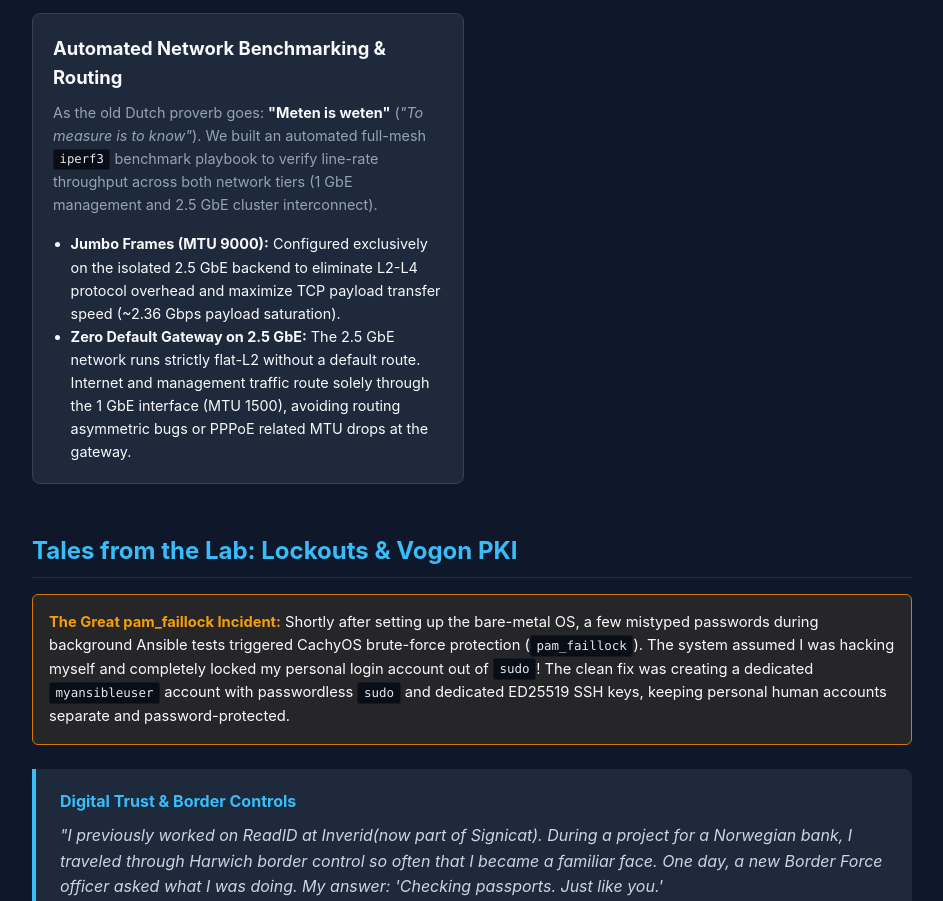
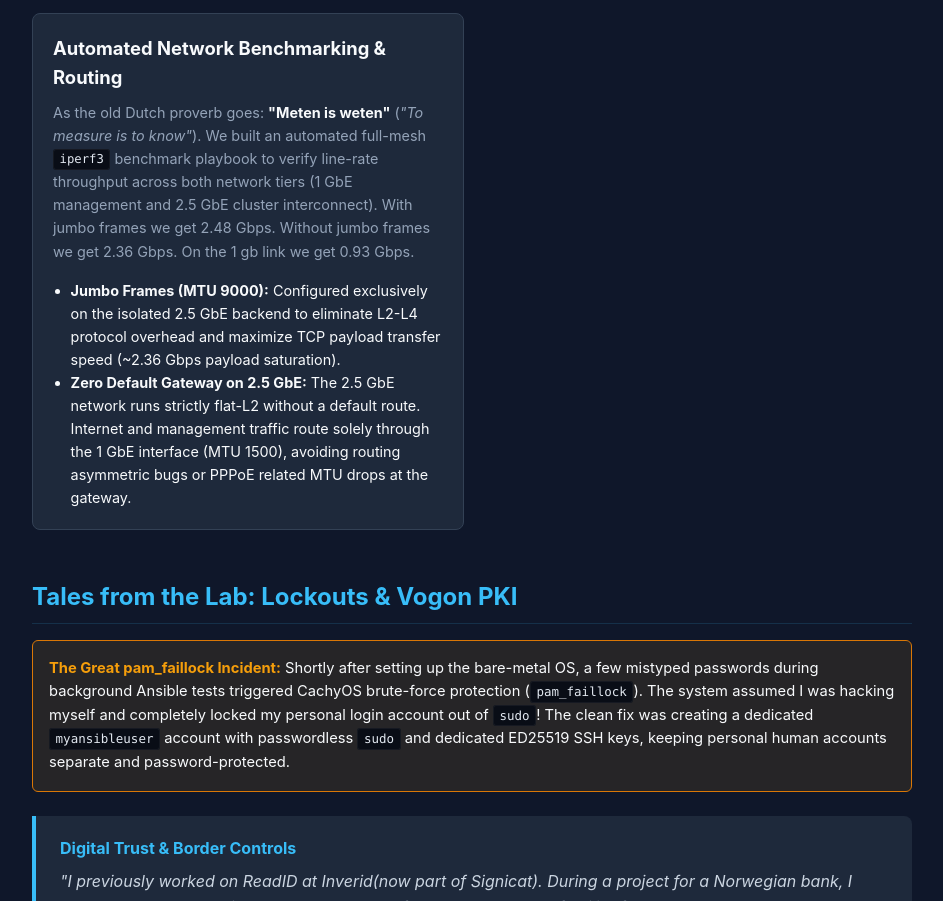
Before and after one commit to nicenemo/mikmakmuk, a plain HTML site: page index.html in a window 1280 px wide. Shown: the part 1478-2379 px from the top of the page, without its empty margins (168-1111 px from the left). Drawn offline with Linux system fonts and the light colour scheme.

Commit message:
update homepage

```diff
--- a/index.html
+++ b/index.html
@@ -368,7 +368,11 @@
           <div class="card">
             <h3>Automated Network Benchmarking &amp; Routing</h3>
             <p style="font-size: 0.9rem;">
-              As the old Dutch proverb goes: <strong>"Meten is weten"</strong> (<em>"To measure is to know"</em>). We built an automated full-mesh <code>iperf3</code> benchmark playbook to verify line-rate throughput across both network tiers (1 GbE management and 2.5 GbE cluster interconnect).
+              As the old Dutch proverb goes: <strong>"Meten is weten"</strong> (<em>"To measure is to know"</em>).
+              We built an automated full-mesh <code>iperf3</code> benchmark playbook to verify line-rate throughput across both network tiers (1 GbE management and 2.5 GbE cluster interconnect).
+              With jumbo frames we get 2.48 Gbps. Without jumbo frames we get 2.36 Gbps. On the 1 gb link we get 0.93
+              Gbps.
+
             </p>
             <ul style="font-size: 0.9rem; padding-left: 1.1rem;">
               <li><strong>Jumbo Frames (MTU 9000):</strong> Configured exclusively on the isolated 2.5 GbE backend to eliminate L2-L4 protocol overhead and maximize TCP payload transfer speed (~2.36 Gbps payload saturation).</li>
```
